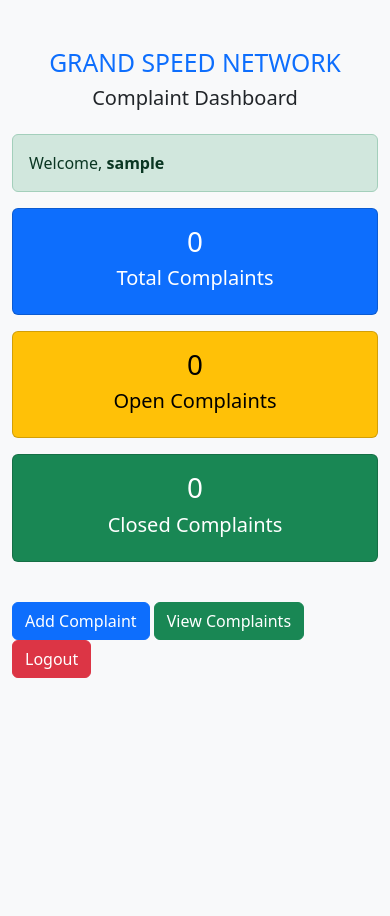
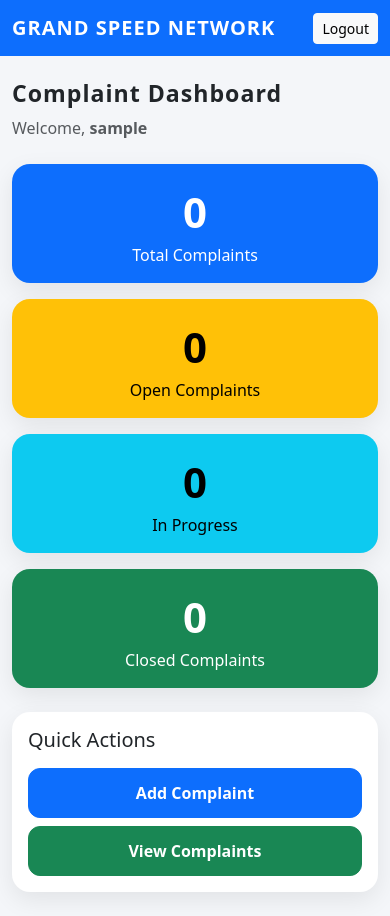
Before and after one commit to localgrowdigital-tech/gsn-complaints, a PHP site: page /dashboard.php in a window 390 px wide. Before the commit the page ends 678 px from the top, so only its background shows below. Run offline with PHP 8.4, Linux system fonts and the light colour scheme; the visitor is signed in with stand-in values (Sample User, id 1); data that the repository does not hold is empty.

Commit message:
Professional responsive dashboard

```diff
--- a/dashboard.php
+++ b/dashboard.php
@@ -10,72 +10,107 @@ if (!isset($_SESSION['admin'])) {
 $total = mysqli_fetch_assoc(mysqli_query($conn, "SELECT COUNT(*) AS total FROM complaints"))['total'];
 $open = mysqli_fetch_assoc(mysqli_query($conn, "SELECT COUNT(*) AS total FROM complaints WHERE status='Open'"))['total'];
 $closed = mysqli_fetch_assoc(mysqli_query($conn, "SELECT COUNT(*) AS total FROM complaints WHERE status='Closed'"))['total'];
+$progress = mysqli_fetch_assoc(mysqli_query($conn, "SELECT COUNT(*) AS total FROM complaints WHERE status='In Progress'"))['total'];
 ?>
 
 <!DOCTYPE html>
 <html>
 <head>
     <title>Dashboard</title>
+    <meta name="viewport" content="width=device-width, initial-scale=1">
 
     <link href="https://cdn.jsdelivr.net/npm/bootstrap@5.3.3/dist/css/bootstrap.min.css" rel="stylesheet">
 
+    <style>
+        body {
+            background: #f4f6f9;
+        }
+        .brand {
+            font-weight: 700;
+            letter-spacing: 1px;
+        }
+        .stat-card {
+            border: 0;
+            border-radius: 18px;
+            box-shadow: 0 8px 25px rgba(0,0,0,0.08);
+        }
+        .stat-number {
+            font-size: 42px;
+            font-weight: 700;
+        }
+        .action-btn {
+            border-radius: 12px;
+            padding: 12px 20px;
+            font-weight: 600;
+        }
+    </style>
 </head>
-<body class="bg-light">
 
-<div class="container mt-5">
+<body>
 
-    <h2 class="text-center text-primary">GRAND SPEED NETWORK</h2>
-    <h5 class="text-center mb-4">Complaint Dashboard</h5>
+<nav class="navbar navbar-dark bg-primary">
+    <div class="container">
+        <span class="navbar-brand brand">GRAND SPEED NETWORK</span>
+        <a href="logout.php" class="btn btn-light btn-sm">Logout</a>
+    </div>
+</nav>
 
-    <div class="alert alert-success">
-        Welcome, <b><?php echo $_SESSION['admin']; ?></b>
+<div class="container py-4">
+
+    <div class="mb-4">
+        <h3 class="brand">Complaint Dashboard</h3>
+        <p class="text-muted mb-0">Welcome, <b><?php echo $_SESSION['admin']; ?></b></p>
     </div>
 
-    <div class="row">
+    <div class="row g-3">
 
-        <div class="col-md-4">
-            <div class="card text-bg-primary mb-3">
+        <div class="col-12 col-md-3">
+            <div class="card stat-card text-bg-primary">
                 <div class="card-body text-center">
-                    <h1><?php echo $total; ?></h1>
-                    <h5>Total Complaints</h5>
+                    <div class="stat-number"><?php echo $total; ?></div>
+                    <div>Total Complaints</div>
                 </div>
             </div>
         </div>
 
-        <div class="col-md-4">
-            <div class="card text-bg-warning mb-3">
+        <div class="col-12 col-md-3">
+            <div class="card stat-card text-bg-warning">
                 <div class="card-body text-center">
-                    <h1><?php echo $open; ?></h1>
-                    <h5>Open Complaints</h5>
+                    <div class="stat-number"><?php echo $open; ?></div>
+                    <div>Open Complaints</div>
                 </div>
             </div>
         </div>
 
-        <div class="col-md-4">
-            <div class="card text-bg-success mb-3">
+        <div class="col-12 col-md-3">
+            <div class="card stat-card text-bg-info">
                 <div class="card-body text-center">
-                    <h1><?php echo $closed; ?></h1>
-                    <h5>Closed Complaints</h5>
+                    <div class="stat-number"><?php echo $progress; ?></div>
+                    <div>In Progress</div>
+                </div>
+            </div>
+        </div>
+
+        <div class="col-12 col-md-3">
+            <div class="card stat-card text-bg-success">
+                <div class="card-body text-center">
+                    <div class="stat-number"><?php echo $closed; ?></div>
+                    <div>Closed Complaints</div>
                 </div>
             </div>
         </div>
 
     </div>
 
-    <div class="mt-4">
+    <div class="card mt-4 stat-card">
+        <div class="card-body">
+            <h5 class="mb-3">Quick Actions</h5>
 
-        <a href="add-complaint.php" class="btn btn-primary">
-            Add Complaint
-        </a>
-
-        <a href="view-complaints.php" class="btn btn-success">
-            View Complaints
-        </a>
-
-        <a href="logout.php" class="btn btn-danger">
-            Logout
-        </a>
-
+            <div class="d-grid gap-2 d-md-flex">
+                <a href="add-complaint.php" class="btn btn-primary action-btn">Add Complaint</a>
+                <a href="view-complaints.php" class="btn btn-success action-btn">View Complaints</a>
+            </div>
+        </div>
     </div>
 
 </div>
```
